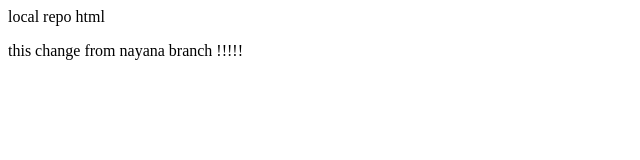
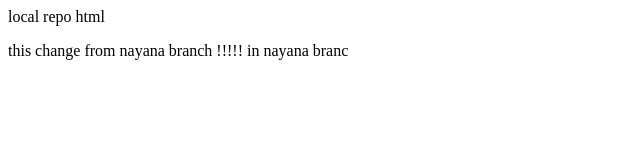
Before and after one commit to nayanabs13508/LocalRepo, a plain HTML site: page index.html in a window 1280 px wide. Shown: the full height of the page, 0-640 px from the left. Drawn offline with Linux system fonts and the light colour scheme.

Commit message:
add in nayana branch

```diff
--- a/index.html
+++ b/index.html
@@ -1,4 +1,4 @@
 <p> local repo html</p>
 <p>this change from nayana branch
-    !!!!!
+    !!!!! in nayana branc
 </p>
```
